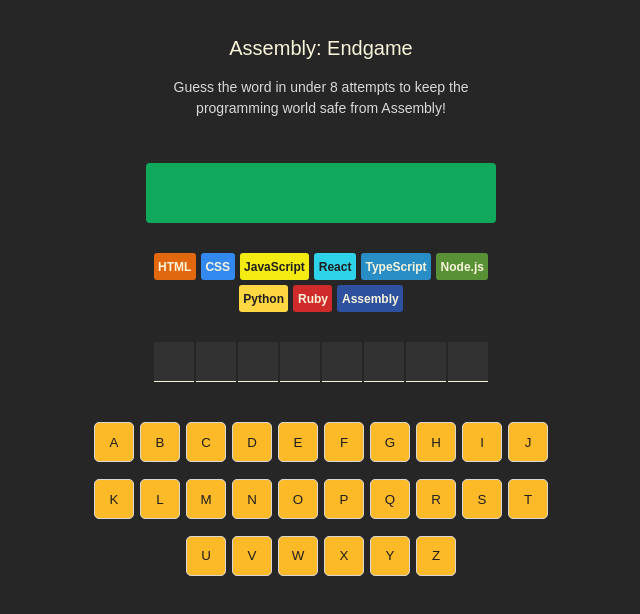
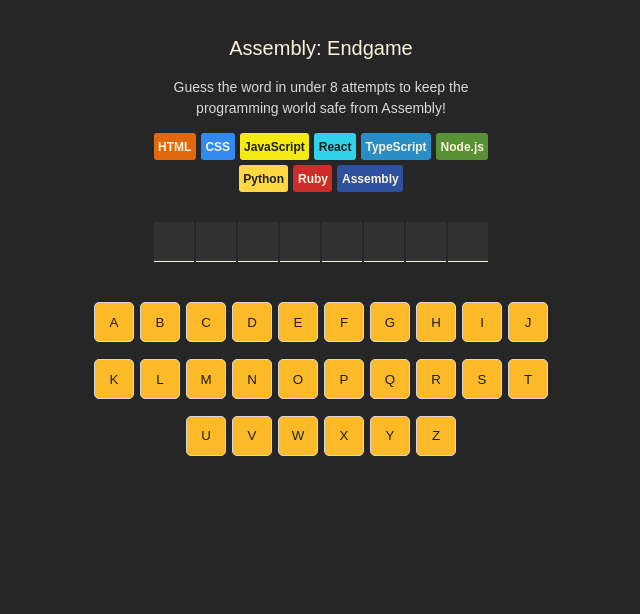
Before and after one commit to SwastikKaurav/Assembly-Endgame, a React (Vite) app: page / in a window 1280 px wide. Shown: the top 614 px of the page, without its empty margins (319-959 px from the left). Built offline with nearby package versions, Linux system fonts and the light colour scheme.

Commit message:
add farewell massages functionality

```diff
--- a/src/App.jsx
+++ b/src/App.jsx
@@ -25,10 +25,14 @@
     setGuessedLetters([])
   }
 
+  function gameStatusClass(){
+    return clsx("game-status",{won: isGameWon, lost:isGameLost})
+  }
+
   function gameStatus(){
     if (!isGameOver){
       return <>
-      <p className="farewell-messages">{getWord(languages[wrongGuessCount-1].name)}</p>
+      <p className="farewell-messages">{getFarewellText(languages[wrongGuessCount-1].name)}</p>
       </>
     }
     if (isGameOver){
@@ -76,7 +80,7 @@
         <p>Guess the word in under 8 attempts to keep the programming world safe from Assembly!</p>
       </header>
 
-      <section className="game-status">
+      <section className={gameStatusClass}>
         {gameStatus}
       </section>
 
--- a/src/index.css
+++ b/src/index.css
@@ -50,10 +50,11 @@
     min-height: 60px;
     border-radius: 4px;
     margin-block: 30px;
-    background-color: #10A95B;
+    background-color: #282726;
 }
 
-section.game-status > h2{
+
+section.game-status > h1{
   font-size: 1.25rem;
   margin: 5px;
 }
@@ -63,7 +64,16 @@
   margin: 5px;
 }
 
-section.game-status > p.farewell-message{
+section.game-status.won{
+    background-color: #10A95B;
+}
+
+section.game-status.lost{
+  background-color: #BA2A2A;
+}
+
+section.game-status > p.farewell-messages{
+  font-style: italic;
   background-color: #7A5EA7;
 }
 
```
